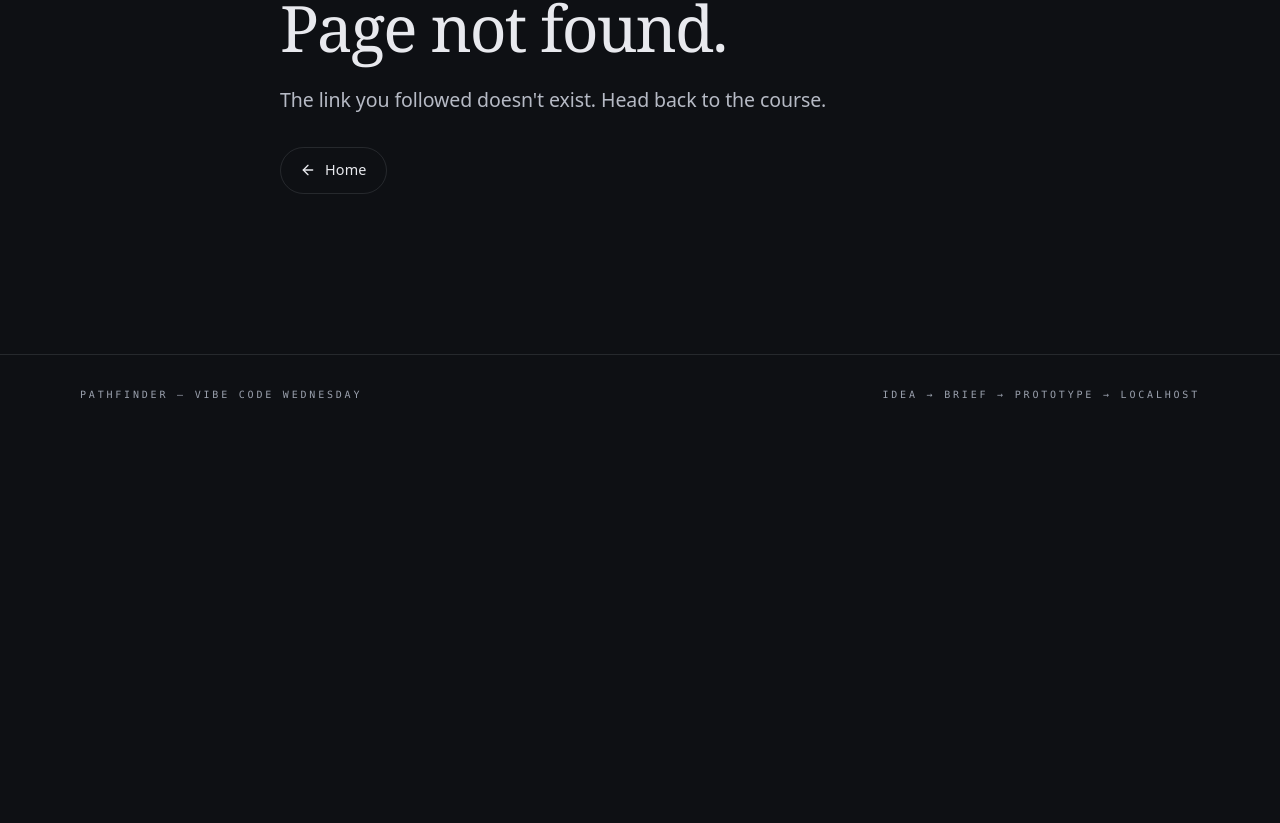
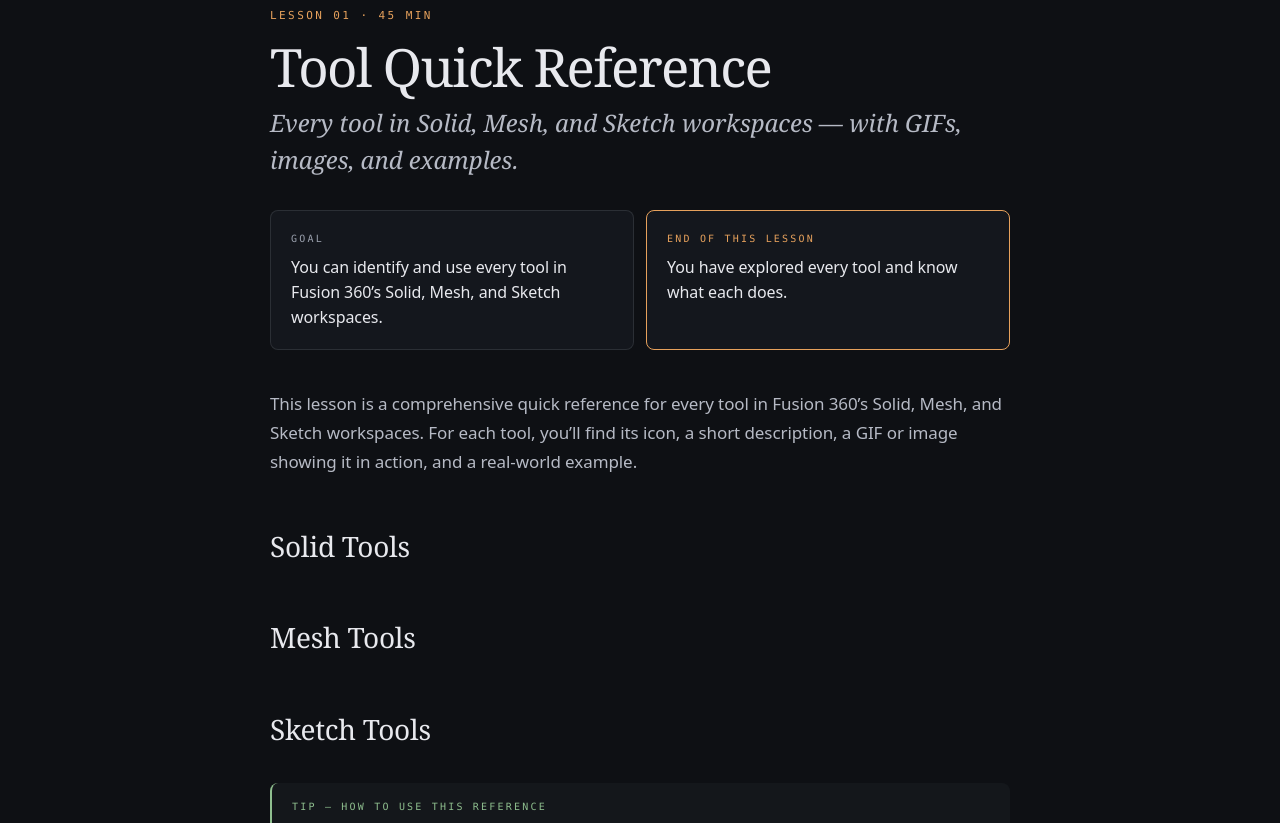
Before and after one commit to swolem12/PathfinderVBW, a React (Vite) app: page /fusion360/tool-quick-reference in a window 1280 px wide. Shown: the part 277-1100 px from the top of the page. Before the commit the page ends 800 px from the top, so only its background shows below. Built offline with nearby package versions, Linux system fonts and the light colour scheme.

Commit message:
feat: add Fusion 360 (Autodesk) section and navigation

```diff
--- a/src/app/router.tsx
+++ b/src/app/router.tsx
@@ -15,6 +15,8 @@
 import { AdvancedIndexPage } from '../pages/AdvancedIndexPage'
 import { AdvancedLessonPage } from '../pages/AdvancedLessonPage'
 import { NotFoundPage } from '../pages/NotFoundPage'
+import { Fusion360IndexPage } from '../pages/Fusion360IndexPage'
+import { Fusion360LessonPage } from '../pages/Fusion360LessonPage'
 
 export const router = createBrowserRouter(
   [
@@ -36,6 +38,8 @@
         { path: 'powerapps/:id', element: <PowerAppsLessonPage /> },
         { path: 'advanced', element: <AdvancedIndexPage /> },
         { path: 'advanced/:id', element: <AdvancedLessonPage /> },
+        { path: 'fusion360', element: <Fusion360IndexPage /> },
+        { path: 'fusion360/:id', element: <Fusion360LessonPage /> },
         { path: '*', element: <NotFoundPage /> },
       ],
     },
--- a/src/components/layout/AppShell.tsx
+++ b/src/components/layout/AppShell.tsx
@@ -7,6 +7,7 @@
   { to: '/course', label: 'Beginner' },
   { to: '/advanced', label: 'Advanced' },
   { to: '/powerapps', label: 'Microsoft' },
+  { to: '/fusion360', label: 'Autodesk' },
   { to: '/palantir', label: 'Palantir' },
 ]
 
--- /dev/null
+++ b/src/content/fusion360.ts
@@ -0,0 +1,43 @@
+import type { LessonDef } from './course'
+
+export const fusion360Lessons: LessonDef[] = [
+  {
+    id: 'tool-quick-reference',
+    number: 1,
+    title: 'Tool Quick Reference',
+    subtitle: 'Every tool in Solid, Mesh, and Sketch workspaces — with GIFs, images, and examples.',
+    goal: 'You can identify and use every tool in Fusion 360’s Solid, Mesh, and Sketch workspaces.',
+    endState: 'You have explored every tool and know what each does.',
+    estMinutes: 45,
+    blocks: [
+      {
+        type: 'p',
+        body: 'This lesson is a comprehensive quick reference for every tool in Fusion 360’s Solid, Mesh, and Sketch workspaces. For each tool, you’ll find its icon, a short description, a GIF or image showing it in action, and a real-world example.'
+      },
+      {
+        type: 'h',
+        body: 'Solid Tools'
+      },
+      // TODO: Add each Solid tool with icon, description, GIF/image, and example
+      {
+        type: 'h',
+        body: 'Mesh Tools'
+      },
+      // TODO: Add each Mesh tool with icon, description, GIF/image, and example
+      {
+        type: 'h',
+        body: 'Sketch Tools'
+      },
+      // TODO: Add each Sketch tool with icon, description, GIF/image, and example
+      {
+        type: 'callout',
+        callout: {
+          kind: 'tip',
+          title: 'How to use this reference',
+          body: 'Click any tool to expand details, watch the GIF, and see example use cases. Use this as a side-by-side guide while working in Fusion 360.'
+        }
+      }
+    ]
+  },
+  // Additional lessons can be added here
+]
--- /dev/null
+++ b/src/pages/Fusion360IndexPage.tsx
@@ -0,0 +1,14 @@
+import { fusion360Lessons } from '../content/fusion360'
+import { CourseIndexView } from './CourseIndexPage'
+
+export function Fusion360IndexPage() {
+  return (
+    <CourseIndexView
+      lessons={fusion360Lessons}
+      basePath="/fusion360"
+      eyebrow="Autodesk · Fusion 360"
+      heroTitle="Fusion 360: Tool Mastery and Quick Reference"
+      heroLead="A complete walkthrough of every tool in Solid, Mesh, and Sketch workspaces. Includes GIFs, images, and real-world examples."
+    />
+  )
+}
--- /dev/null
+++ b/src/pages/Fusion360LessonPage.tsx
@@ -0,0 +1,6 @@
+import { fusion360Lessons } from '../content/fusion360'
+import { LessonView } from './LessonPage'
+
+export function Fusion360LessonPage() {
+  return <LessonView lessons={fusion360Lessons} basePath="/fusion360" />
+}
```
Also changed, not shown: 1 other file (tests, documents, lock files or other folders).
